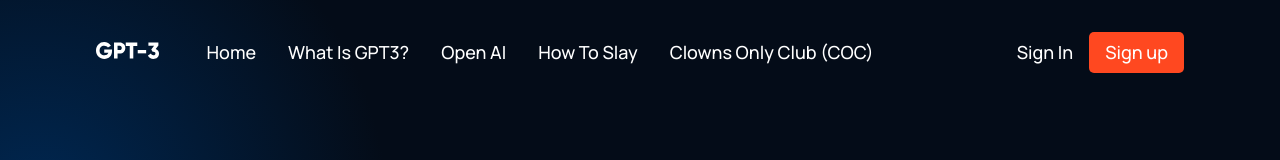
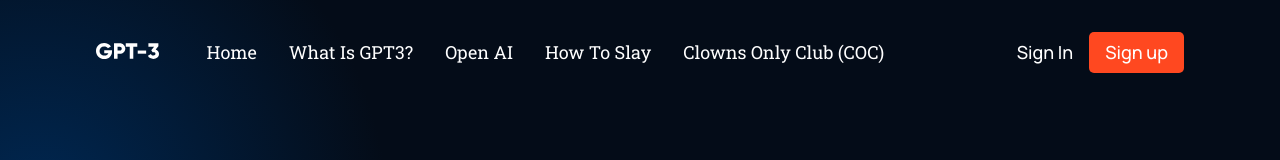
Before and after one commit to sheryylli/figma-website, a React (Create React App) app: page / in a window 1280 px wide. Shown: the top 160 px of the page. Built offline with nearby package versions, Linux system fonts and the light colour scheme.

Commit message:
Update App.css

```diff
--- a/src/App.css
+++ b/src/App.css
@@ -1,8 +1,11 @@
+@import url('https://fonts.googleapis.com/css2?family=Roboto+Slab&display=swap');
+
 * {
   box-sizing: border-box;
   padding: 0;
   margin: 0;
   scroll-behavior: smooth;
+  font-family: 'Roboto Slab', serif;
 }
 
 body {
```
